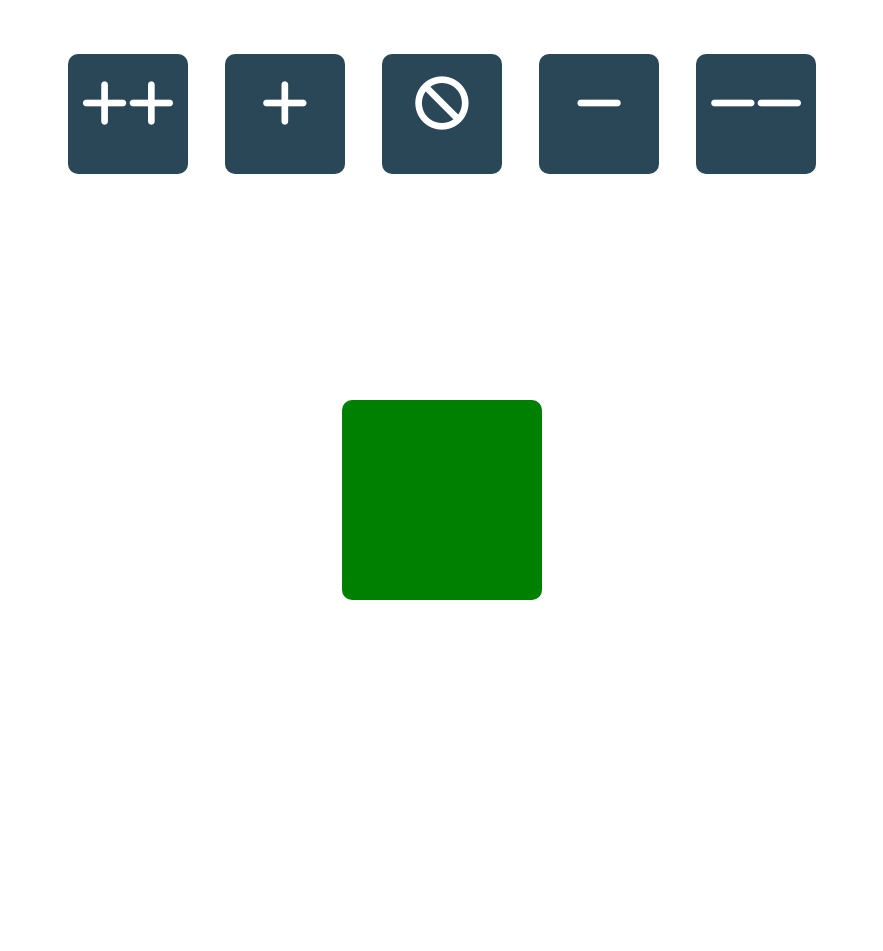
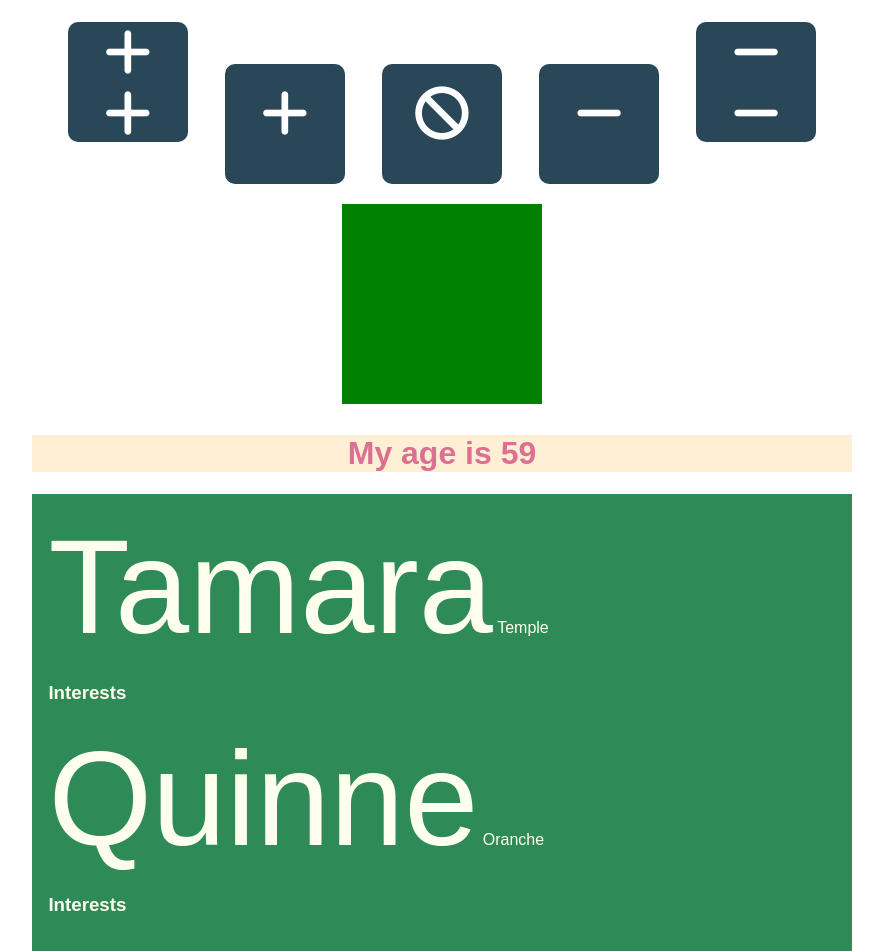
Before and after one commit to tamouse/gdi_js201_2017-05_class_project_files, a website: page index.html in a window 1280 px wide. Shown: the whole page, without its empty margins (198-1081 px from the left). Before the commit the page ends 800 px from the top, so only its background shows below. Drawn offline with Linux system fonts and the light colour scheme.

Commit message:
Working with jQuery
Over-engineering the solution, as ever.

```diff
--- a/counter.css
+++ b/counter.css
@@ -3,19 +3,24 @@
 /* Set up the outer part to hold a flex column */
 html, body {
     height: 100%;
-    font-size: 100pt;
     font-family: sans-serif;
     width: 80%;
     margin: auto;
 }
 
+
 /* go with classes instead of id's for styling */
+
+.hide {display: none !important; }
+.show {display: auto; }
 
 /* this creates a flex column. it will stretch to fill the entire height */
 .counter {
+    font-size: 100pt;
     min-height; 100%;
     display: flex;
     flex-direction: column;
+    text-align: center;
 }
 .counter > div {
     flex: 1;
@@ -24,8 +29,8 @@ html, body {
 /* each row of the display. in this case, a row for counter buttons, and a row
    for the results. */
 .row {
-    text-align: center;
     width: 100%;
+    margin: 10px 0;
 }
 
 /* open up the style for the buttons, not much changed here, specify the height */
@@ -59,10 +64,13 @@ html, body {
     width: 200px;
     height: 200px;
     margin: auto;
+    padding: 0.2rem
     border-radius: 10px;
     background-color: green;
     border-color: darkgreen;
     text-align:center;
+    font-family: monospace;
+    color: AliceBlue;
     -webkit-transition: all 0.2s;
     -moz-transition: all 0.2s;
     -ms-transition: all 0.2s;
@@ -75,3 +83,19 @@ html, body {
     color:#f95a61;
     transform: scale(1.2);
 }
+
+.age {
+    text-align: center;
+    background-color: papayawhip;
+    color: paleVioletRed;
+}
+
+.big-text {
+    font-size: 100pt;
+}
+
+.people-section {
+    background-color: seagreen;
+    color: ivory;
+    padding: 1rem;
+}
--- a/index.html
+++ b/index.html
@@ -7,23 +7,76 @@
         <link rel="stylesheet" href="counter.css">
         <script src="https://use.fontawesome.com/90a31ec13c.js"></script>
     </head>
-    <body class="counter"> <!-- this could be a wrapper, but there's
-                                nothing elese on the page  -->
+    <body>
 
-        <!-- a row for the counter buttons -->
+        <div class="counter">
+            <!-- a row for the counter buttons -->
+            <div class="row">
+                <button class="button" data-op="+"
+                        data-inc="10">
+                    <i class="fa fa-plus"></i>
+                    <i class="fa fa-plus"></i>
+                </button>
+
+                <button class="button" data-op="+" data-inc="1">
+                    <i class="fa fa-plus"></i>
+                </button>
+                <!-- a reset button to clear the counter quickly -->
+                <button class="button" data-op="*" data-inc="0">
+                    <i class="fa fa-ban"></i>
+                </button>
+                <button class="button" data-op="-" data-inc="1">
+                    <i class="fa fa-minus"></i>
+                </button>
+                <button class="button" data-op="-" data-inc="10">
+                    <i class="fa fa-minus"></i>
+                    <i class="fa fa-minus"></i>
+                </button>
+            </div>
+
+            <!-- a row for the result container -->
+            <div class="row">
+                <div class="result" rel="result"></div>
+            </div>
+
+        </div>
         <div class="row">
-            <button class="button" data-op="+" data-inc="10"><i class="fa fa-plus"></i><i class="fa fa-plus"></i></button>
-            <button class="button" data-op="+" data-inc="1"><i class="fa fa-plus"></i></button>
-            <!-- a reset button to clear the counter quickly -->
-            <button class="button" data-op="*" data-inc="0"><i class="fa fa-ban"></i></button>
-            <button class="button" data-op="-" data-inc="1"><i class="fa fa-minus"></i></button>
-            <button class="button" data-op="-" data-inc="10"><i class="fa fa-minus"></i><i class="fa fa-minus"></i></button>
+            <div class="age">
+                <h1>My age is <span class="time" data-rel="1957-10-12"></span></h1>
+            </div>
         </div>
 
-        <!-- a row for the result container -->
-        <div class="row">
-            <div class="result" rel="result"></div>
+        <div class="row left-align">
+            <div id="people" class="people-section">
+                <div id="person-01">
+                    <span class="first-name">Tamara</span>
+                    <span class="last-name">Temple</span>
+                    <h3 class="interests-section">Interests</h3>
+                    <ul class="interests">
+                        <li>Watercolours</li>
+                        <li>Software Engineering</li>
+                        <li>EDM</li>
+                    </ul>
+                </div>
+                <div id="person-02">
+                    <span class="first-name">Quinne</span>
+                    <span class="last-name">Oranche</span>
+                    <h3 class="interests-section">Interests</h3>
+                    <ul class="interests">
+                        <li>Photography</li>
+                        <li>Basket Weaving</li>
+                        <li>Disco</li>
+                    </ul>
+                </div>
+
+            </div>
         </div>
+
+        <!-- scripts -->
+        <script src="lib/jquery.min.js"></script>
+        <script src="lib/moment.min.js"></script>
         <script src="scripts.js"></script>
+        <script src="working_with_moment.js"></script>
+        <script src="people.js"></script>
     </body>
 </html>
--- a/package.json
+++ b/package.json
@@ -11,6 +11,6 @@
     "package.json": "^2.0.1"
   },
   "scripts": {
-    "start": "browser-sync start --server . --port 8888 --files counter.css index.html scripts.js"
+    "start": "browser-sync start --server . --port 8888 --files index.html *.js *.css"
   }
 }
--- /dev/null
+++ b/people.js
@@ -0,0 +1,21 @@
+// JavaScript for the people block
+
+$(document).ready(
+  function() {
+    $('#people .first-name').on('click', function(e) {
+      e.stopPropagation();
+      $( this )
+        .toggleClass('big-text');
+    })
+      .addClass('big-text')
+    ;
+    $('#people h3.interests-section').on('click', function(e) {
+      e.stopPropagation();
+      $( this )
+        .find(' ~ .interests')
+        .slideToggle();
+    })
+      .find(' ~ .interests').slideUp()
+    ;
+  }
+);
--- a/scripts.js
+++ b/scripts.js
@@ -1,4 +1,6 @@
-const Counter = (function(d, bounceTime){
+document.addEventListener('ready', function() {
+
+    (function(d, bounceTime){
 
       function result(){
         return d.querySelector('[rel=result]');
@@ -45,3 +47,6 @@ const Counter = (function(d, bounceTime){
       return {};
 
     })(document, 300);
+
+  }()
+)
--- /dev/null
+++ b/working_with_moment.js
@@ -0,0 +1,12 @@
+// Working with Moment.JS
+
+var  Days = (function(d){
+
+  var displayArea = d.querySelector('.time');
+  var dateStr = displayArea.getAttribute('data-rel');
+  var date = moment(dateStr);
+  displayArea.textContent = moment().diff(dateStr, 'years');
+
+
+
+})(document);
```
Lines whose indentation alone changed are shown as unchanged.
